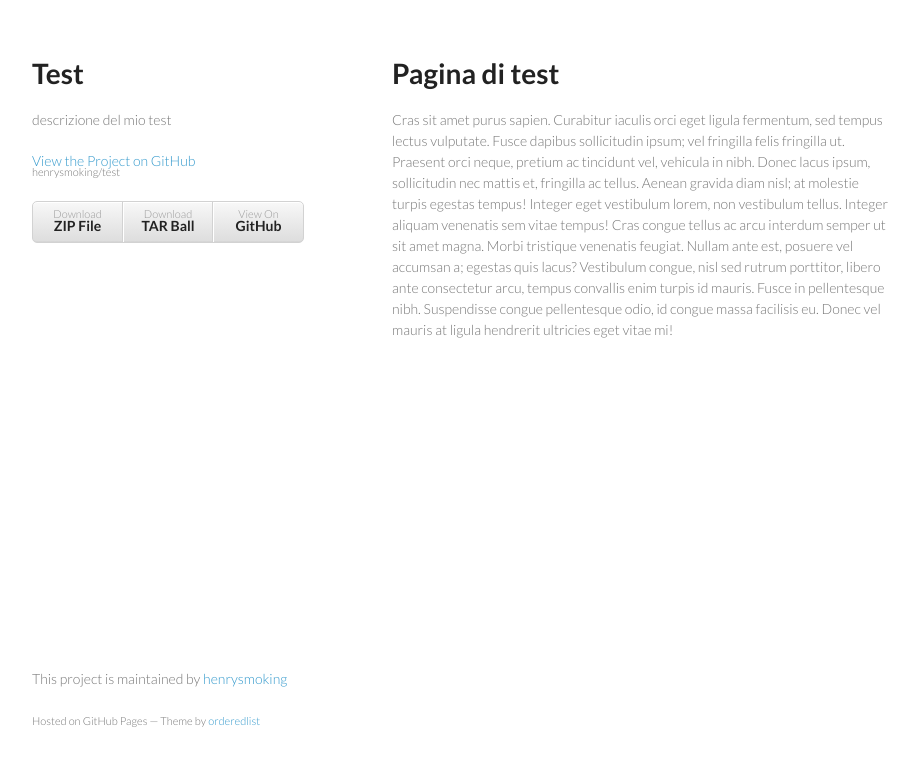
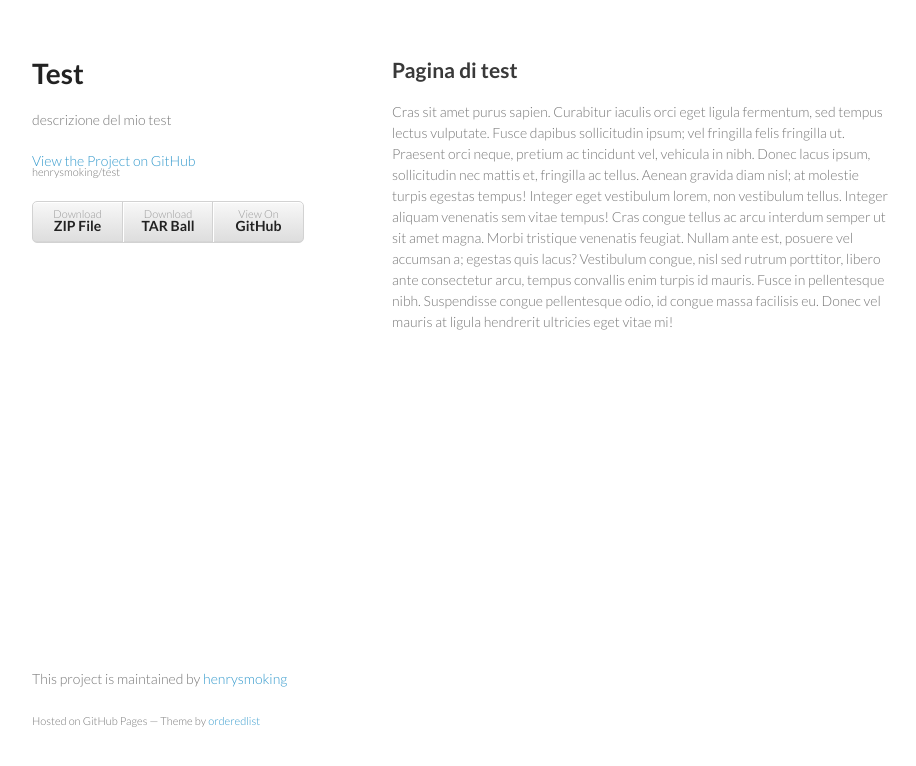
Before and after one commit to henrysmoking/test, a plain HTML site: page index.html in a window 1280 px wide. Shown: the whole page, without its empty margins (178-1094 px from the left). Drawn offline with Linux system fonts and the light colour scheme.

Commit message:
Create gh-pages branch via GitHub

```diff
--- a/index.html
+++ b/index.html
@@ -28,8 +28,8 @@
         </ul>
       </header>
       <section>
-        <h1>
-<a name="pagina-di-test" class="anchor" href="#pagina-di-test"><span class="octicon octicon-link"></span></a>Pagina di test</h1>
+        <h2>
+<a name="pagina-di-test" class="anchor" href="#pagina-di-test"><span class="octicon octicon-link"></span></a>Pagina di test</h2>
 
 <p>Cras sit amet purus sapien. Curabitur iaculis orci eget ligula fermentum, sed tempus lectus vulputate. Fusce dapibus sollicitudin ipsum; vel fringilla felis fringilla ut. Praesent orci neque, pretium ac tincidunt vel, vehicula in nibh. Donec lacus ipsum, sollicitudin nec mattis et, fringilla ac tellus. Aenean gravida diam nisl; at molestie turpis egestas tempus! Integer eget vestibulum lorem, non vestibulum tellus. Integer aliquam venenatis sem vitae tempus! Cras congue tellus ac arcu interdum semper ut sit amet magna. Morbi tristique venenatis feugiat. Nullam ante est, posuere vel accumsan a; egestas quis lacus? Vestibulum congue, nisl sed rutrum porttitor, libero ante consectetur arcu, tempus convallis enim turpis id mauris. Fusce in pellentesque nibh. Suspendisse congue pellentesque odio, id congue massa facilisis eu. Donec vel mauris at ligula hendrerit ultricies eget vitae mi!</p>
       </section>
--- a/params.json
+++ b/params.json
@@ -1 +1 @@
-{"name":"Test","tagline":"descrizione del mio test","body":"# Pagina di test\r\n\r\nCras sit amet purus sapien. Curabitur iaculis orci eget ligula fermentum, sed tempus lectus vulputate. Fusce dapibus sollicitudin ipsum; vel fringilla felis fringilla ut. Praesent orci neque, pretium ac tincidunt vel, vehicula in nibh. Donec lacus ipsum, sollicitudin nec mattis et, fringilla ac tellus. Aenean gravida diam nisl; at molestie turpis egestas tempus! Integer eget vestibulum lorem, non vestibulum tellus. Integer aliquam venenatis sem vitae tempus! Cras congue tellus ac arcu interdum semper ut sit amet magna. Morbi tristique venenatis feugiat. Nullam ante est, posuere vel accumsan a; egestas quis lacus? Vestibulum congue, nisl sed rutrum porttitor, libero ante consectetur arcu, tempus convallis enim turpis id mauris. Fusce in pellentesque nibh. Suspendisse congue pellentesque odio, id congue massa facilisis eu. Donec vel mauris at ligula hendrerit ultricies eget vitae mi!\r\n","google":"","note":"Don't delete this file! It's used internally to help with page regeneration."}
+{"name":"Test","tagline":"descrizione del mio test","body":"## Pagina di test\r\n\r\nCras sit amet purus sapien. Curabitur iaculis orci eget ligula fermentum, sed tempus lectus vulputate. Fusce dapibus sollicitudin ipsum; vel fringilla felis fringilla ut. Praesent orci neque, pretium ac tincidunt vel, vehicula in nibh. Donec lacus ipsum, sollicitudin nec mattis et, fringilla ac tellus. Aenean gravida diam nisl; at molestie turpis egestas tempus! Integer eget vestibulum lorem, non vestibulum tellus. Integer aliquam venenatis sem vitae tempus! Cras congue tellus ac arcu interdum semper ut sit amet magna. Morbi tristique venenatis feugiat. Nullam ante est, posuere vel accumsan a; egestas quis lacus? Vestibulum congue, nisl sed rutrum porttitor, libero ante consectetur arcu, tempus convallis enim turpis id mauris. Fusce in pellentesque nibh. Suspendisse congue pellentesque odio, id congue massa facilisis eu. Donec vel mauris at ligula hendrerit ultricies eget vitae mi!\r\n","google":"","note":"Don't delete this file! It's used internally to help with page regeneration."}
```
